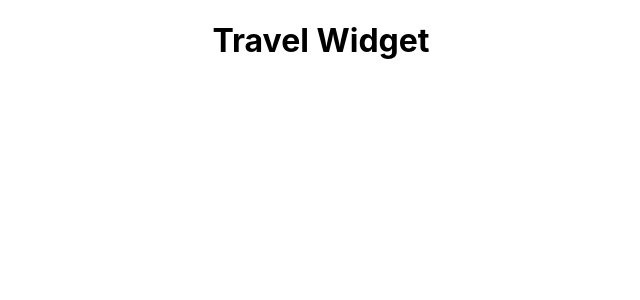
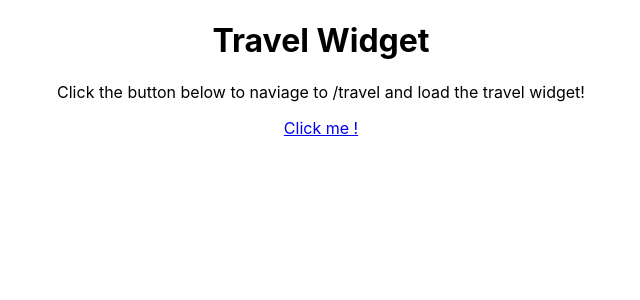
Before and after one commit to j-cleary914/tfl-widget, a React (Create React App) app: page / in a window 1280 px wide. Shown: the top 300 px of the page, without its empty margins (319-959 px from the left). Built offline with nearby package versions, Linux system fonts and the light colour scheme.

Commit message:
add more files

```diff
--- a/src/App.js
+++ b/src/App.js
@@ -1,11 +1,18 @@
 import React from "react";
 import "./App.css";
 import Header from "./components/Header";
+import { Router } from "@reach/router";
+import Home from "./components/Home";
+import Travel from "./components/Travel";
 
 function App() {
   return (
     <div className="App">
       <Header />
+      <Router>
+        <Home path="/" />
+        <Travel path="/travel/*" />
+      </Router>
     </div>
   );
 }
--- /dev/null
+++ b/src/components/Home.jsx
@@ -0,0 +1,17 @@
+import React from "react";
+import { Link } from "@reach/router";
+
+const Home = () => {
+  return (
+    <div>
+      <p>
+        Click the button below to naviage to /travel and load the travel widget!
+      </p>
+      <Link to="/travel">
+        <p> Click me !</p>
+      </Link>
+    </div>
+  );
+};
+
+export default Home;
--- /dev/null
+++ b/src/components/Travel.jsx
@@ -0,0 +1,13 @@
+import React, { Component } from "react";
+
+class Travel extends Component {
+  render() {
+    return (
+      <div>
+        <p>Ah, the home of my new widget :)</p>
+      </div>
+    );
+  }
+}
+
+export default Travel;
```
